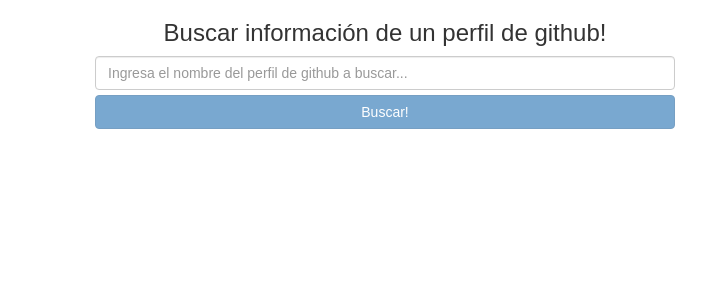
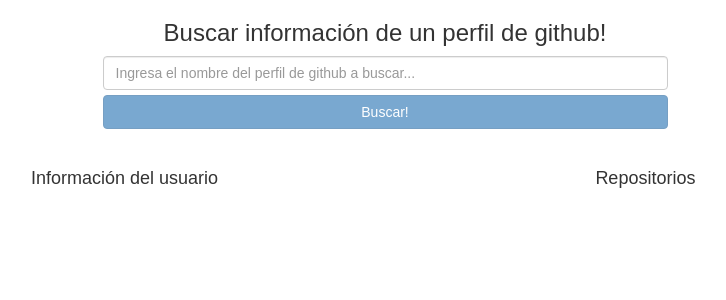
Before and after one commit to Proskynete/api-github-con-react-y-promesas-es6, a React (Create React App) app: page / in a window 1280 px wide. Shown: the top 300 px of the page, without its empty margins (255-981 px from the left). Built offline with nearby package versions, Linux system fonts and the light colour scheme.

Commit message:
Crear componentes encargados de renderisar la informacion obtenida desde la API de github

```diff
--- a/src/component/app_component/app.jsx
+++ b/src/component/app_component/app.jsx
@@ -2,7 +2,7 @@
 | Imports
 */
 import React, { Component } from 'react';
-import Search from '../search_component/index'
+import Content from '../search_component/index'
 
 /*
 | Create Component
@@ -10,9 +10,7 @@
 export default class App extends Component{
 	render(){
 		return(
-			<div className="container-fluid">
-				<Search />
-			</div>
+			<Content />
 		)
 	}
 }
--- /dev/null
+++ b/src/component/content_user_component/repositories.jsx
@@ -0,0 +1,17 @@
+/*
+| Imports
+*/
+import React, { Component } from 'react'
+
+/*
+| Create Component
+|*/
+export default class Repositories extends Component{
+	render(){
+		return(
+			<div className="col-md-5">
+				<h4 className="text-center">Repositorios</h4>
+			</div>
+		)
+	}
+}
--- /dev/null
+++ b/src/component/content_user_component/userInfo.jsx
@@ -0,0 +1,17 @@
+/*
+| Imports
+*/
+import React, { Component } from 'react'
+
+/*
+| Create Component
+|*/
+export default class UserInfo extends Component{
+	render(){
+		return(
+			<div className="col-md-5 col-md-offset-1">
+				<h4 className="text-center">Información del usuario</h4>
+			</div>
+		)
+	}
+}
--- a/src/component/search_component/index.jsx
+++ b/src/component/search_component/index.jsx
@@ -2,11 +2,16 @@
 | Imports
 */
 import React, { Component } from 'react';
+import UserInfo from '../content_user_component/userInfo'
+import Repositories from '../content_user_component/repositories'
 
 /*
 | Styles
 */
 const styles = {
+	marginTop:{
+		marginTop: '30px'
+	},
 	button:{
 		marginTop: '5px'
 	}
@@ -15,7 +20,7 @@
 /*
 | Create Component
 |*/
-export default class Search extends Component{
+export default class Content extends Component{
 	// Constructor
 	constructor(props) {
 	    super(props)
@@ -56,7 +61,7 @@
 		this.getGithubUserInfo(username).then(([userInfo, reposInfo]) => {
 			console.log('Info del usuario')
 			console.log(userInfo)
-		    console.log('Info de los repos')
+			console.log('Repositorios')
 			console.log(reposInfo)
 		}).catch(err => {
 		    console.log(err)
@@ -103,6 +108,8 @@
 
 	render(){
 		return(
+			<div className="container-fluid">
+				<div className="col-md-12">
 					<div className="row">
 						<div className="text-center">
 							<h3>Buscar información de un perfil de github!</h3>
@@ -123,6 +130,13 @@
 								</div>
 						</div>
 					</div>
+
+					<div className="row" style={styles.marginTop}>
+						<UserInfo />
+						<Repositories />
+					</div>
+				</div>
+			</div>
 		)
 	}
 }
```
Lines whose indentation alone changed are shown as unchanged.
